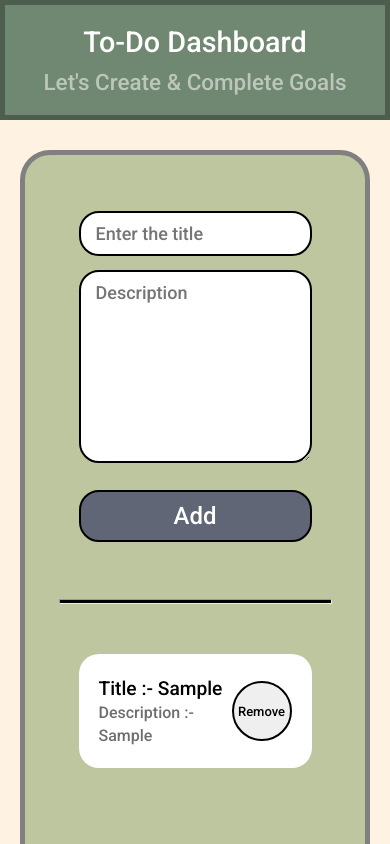
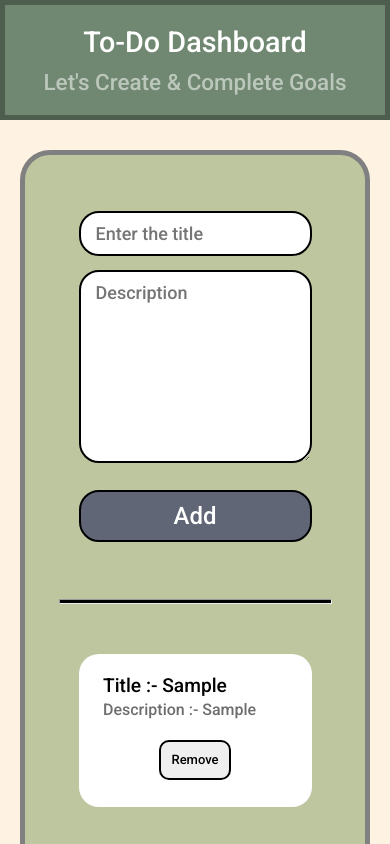
Before and after one commit to MnpretDevs07/ToDo-List-App-React, a React (Create React App) app: page / in a window 390 px wide. Both pictures are taken after typing "Sample", "Sample" into the empty fields and a click on the button "Add". Shown: the top 844 px of the page. Built offline with nearby package versions, Linux system fonts and the light colour scheme; a web font is replaced by a local one.

Commit message:
Responsive

```diff
--- a/src/Components/TaskManager.css
+++ b/src/Components/TaskManager.css
@@ -6,6 +6,7 @@
      align-items: center;
      font-size: larger;
      margin-bottom: 20px;
+     flex-direction: column;
 }
 
 .Manager span {
@@ -14,18 +15,23 @@
 }
 
 .Manager div {
-     width: 100%;
+     width: 85%;
+     margin-right: 20px;
+     overflow-wrap: break-word;
 }
 
 
+
+
 .Manager button {
-          border-radius: 100%;
-          height: 60px;
-          width: 60px;
+     border-radius: 10px;
      font-size: small;
      display: flex;
      justify-content: center;
      align-items: center;
+     overflow-wrap: break-word;
+     margin-top: 20px;
+
 }
 
 .Manager button:hover {
```
Lines whose indentation alone changed are shown as unchanged.
